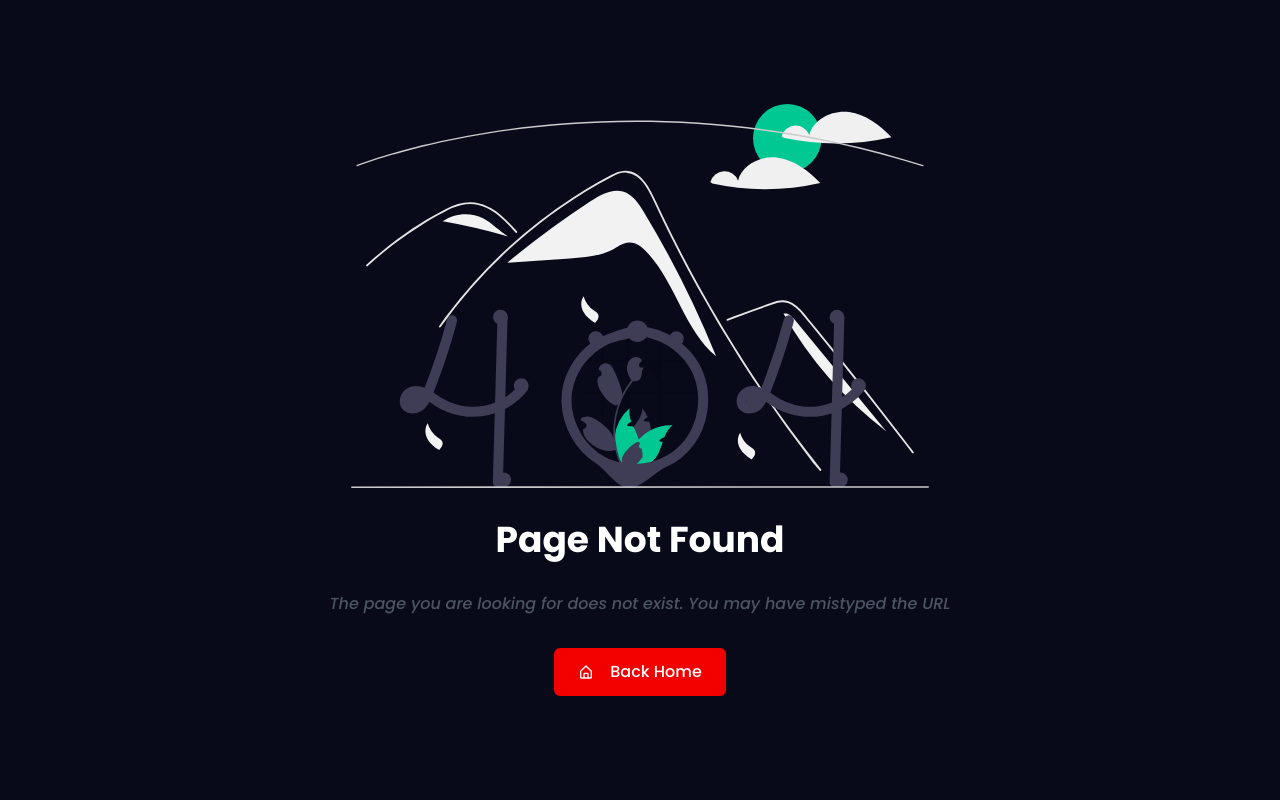
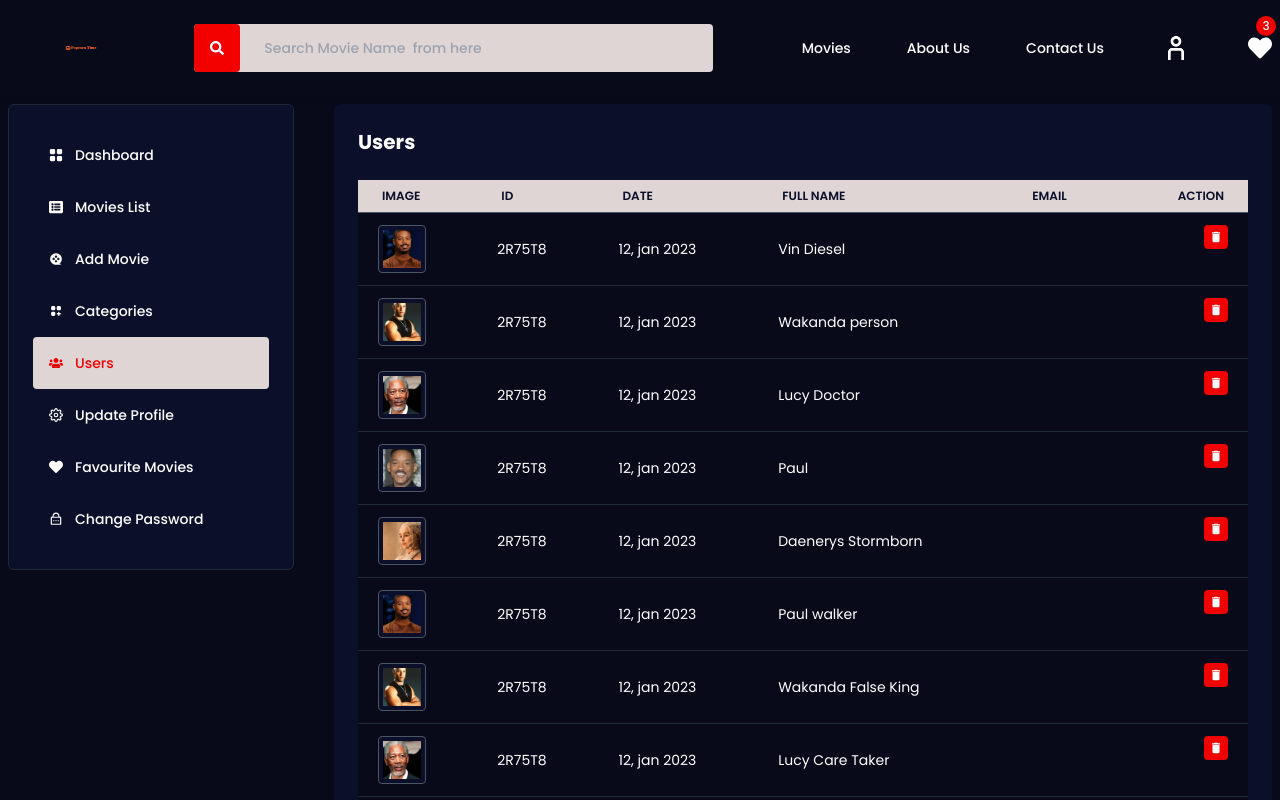
Before and after one commit to Sachin-Jandy-Rhoods/Pop-Corn-Time, a React (Vite) app in the folder client/: page /users in a window 1280 px wide. Before the commit this address had no page. Shown: the top 800 px of the page. Built offline with nearby package versions, Linux system fonts and the light colour scheme.

Commit message:
Users in favourite

```diff
--- a/client/src/App.jsx
+++ b/client/src/App.jsx
@@ -15,6 +15,7 @@ import Login from './Screens/Login'
 import MoviesPage from './Screens/Movies'
 import SingleMovie from './Screens/SingleMovie'
 import Register from './Screens/Register'
+import Users from './Screens/Dashboard/Admin/Users';
 
 
 const App = () => {
@@ -37,6 +38,7 @@ const App = () => {
       <Route path='/movieslist' element={<MovieList/>} />
       <Route path='/dashboard' element={<Dashboard/>} />
       <Route path='/categories' element={<Categories/>} />
+      <Route path='/users' element={<Users/>}/>
 
 
 
--- a/client/src/Components/Table2.jsx
+++ b/client/src/Components/Table2.jsx
@@ -16,9 +16,8 @@ const Rows = (data, i , users) =>{
                     <>
                         <td className={`${Text}`}>
                 <div className='w-12 p-1 bg-dry border border-border h-12 rounded overflow-hidden'>
-
                 <img className='h-full w-full object-cover'
-                src={`../../public/images/${data.image ? data.image : "user.png"}`}
+                src={`../../public/${data.image ? data.image : "user.png"}`}
                  alt={data?.fullName} />
                 </div>
 
--- /dev/null
+++ b/client/src/Screens/Dashboard/Admin/Users.jsx
@@ -0,0 +1,19 @@
+import React from 'react'
+import SideBar from './SideBar'
+import Table2 from '../../../Components/Table2'
+import{UsersData} from "../../../Data/MoviesData"
+
+
+
+const Users= () => {
+  return (
+    <SideBar>
+        <div className='flex flex-col gap-6'>
+           <h2 className='text-xl font-bold'>Users</h2>
+            <Table2 data={UsersData} users={true}/>
+        </div>
+    </SideBar>
+  )
+}
+
+export default Users;
```
Also changed, not shown: client/src/Screens/Dashboard/Admin/Users.js (deleted).
